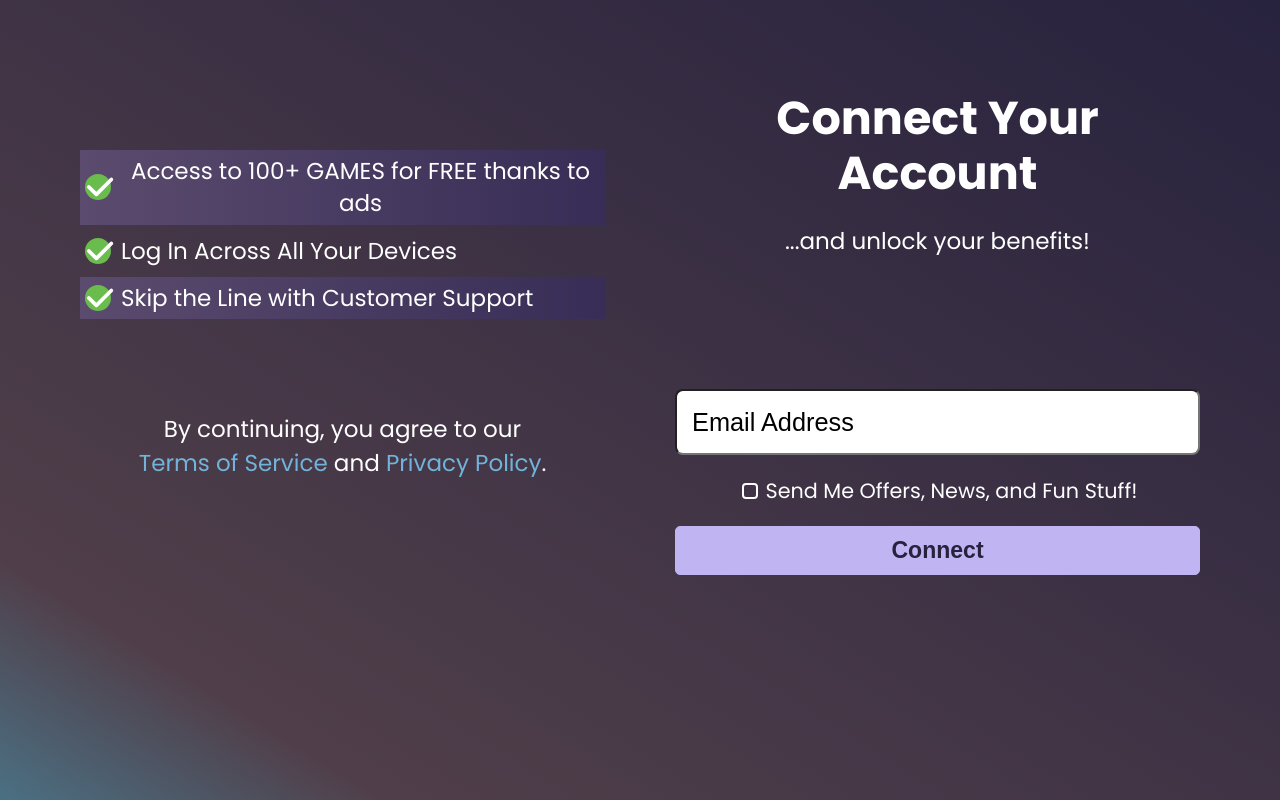
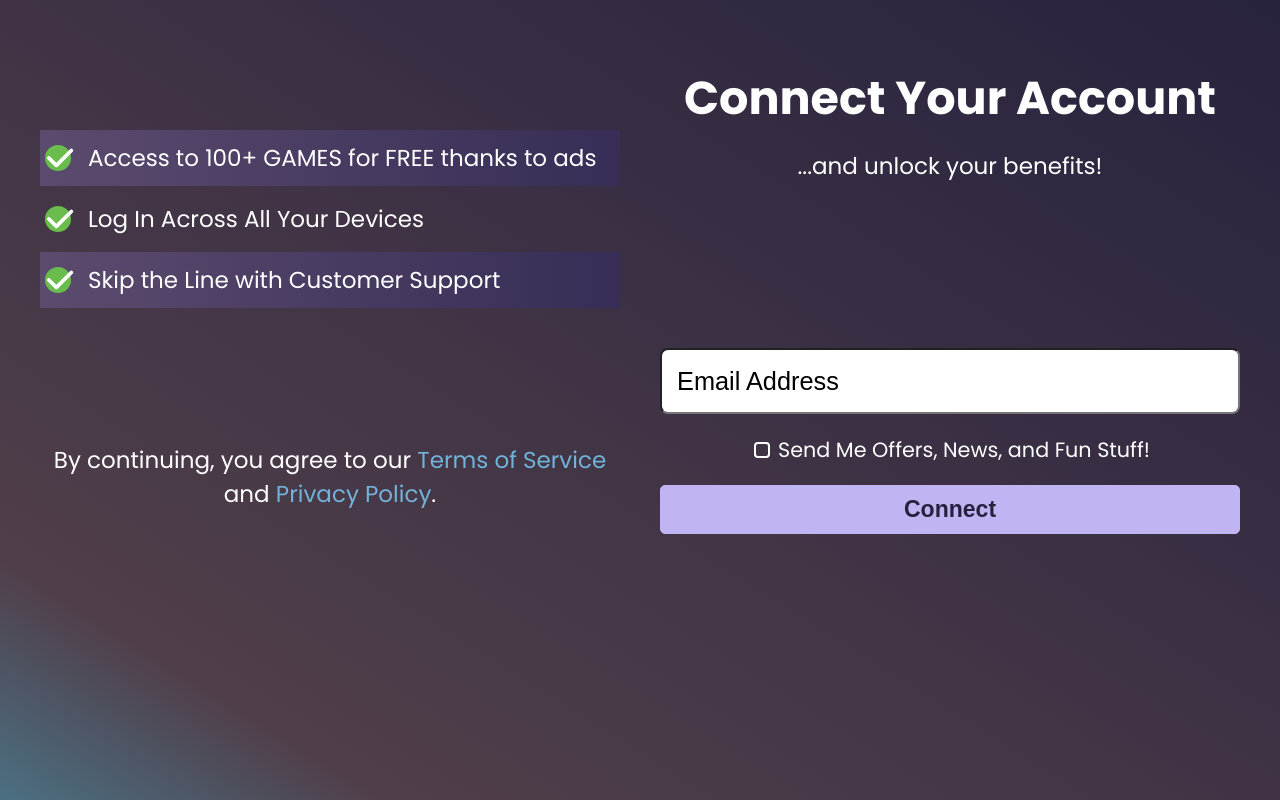
Before and after one commit to violetacf/subscription-onboarding, a React (Create React App) app: page / in a window 1280 px wide. Built offline with nearby package versions, Linux system fonts and the light colour scheme.

Commit message:
Updated connectAccount component and added style module

```diff
--- a/src/pages/ConnectAccount.tsx
+++ b/src/pages/ConnectAccount.tsx
@@ -2,7 +2,7 @@ import { useNavigate } from "react-router-dom";
 import Benefits from "../components/Benefits";
 import AgreementText from "../components/AgreementText";
 import EmailConnectForm from "../components/EmailConnectForm";
-import styles from "../styles/ConnectAccount.module.css";
+import styles from "../styles/pages/ConnectAccount.module.css";
 
 export default function ConnectAccount() {
   const navigate = useNavigate();
--- a/src/styles/ConnectAccount.module.css
+++ b/src/styles/pages/ConnectAccount.module.css
@@ -1,12 +1,6 @@
 .container {
   display: flex;
   flex-wrap: wrap;
-  gap: 30px;
-  padding: 20px;
-  max-width: 1200px;
-  margin: 0 auto;
-  box-sizing: border-box;
-  align-items: flex-start;
 }
 
 .connectHeading,
@@ -14,20 +8,27 @@
 .emailFormWrapper,
 .agreementTextWrapper {
   flex: 1 1 calc(50% - 15px);
-  min-width: 300px;
   box-sizing: border-box;
   padding: 20px;
-  border-radius: 8px;
+  align-content: end;
 }
 
 .benefitsWrapper {
   order: 1;
+  align-content: end;
+  & div {
+    & p {
+      margin: 0.3em;
+    }
+  }
 }
 .connectHeading {
   order: 2;
+  align-content: flex-start;
 }
 .agreementTextWrapper {
   order: 3;
+  align-content: end;
 }
 .emailFormWrapper {
   order: 4;
@@ -36,7 +37,6 @@
 @media (max-width: 767px) {
   .container {
     flex-direction: column;
-    gap: 20px;
   }
 
   .connectHeading {
```
